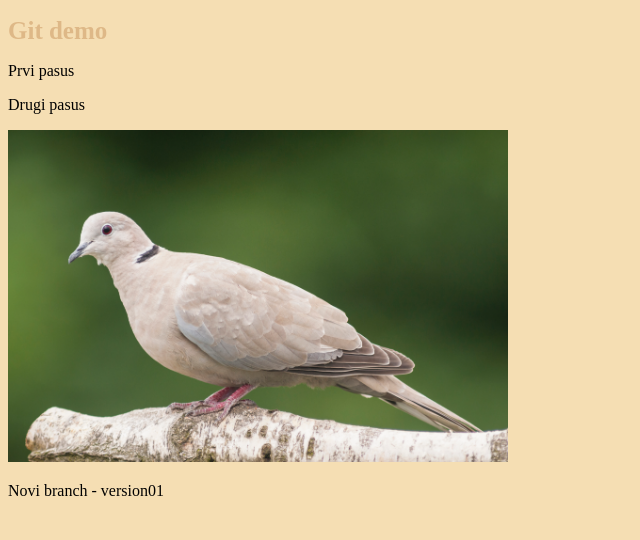
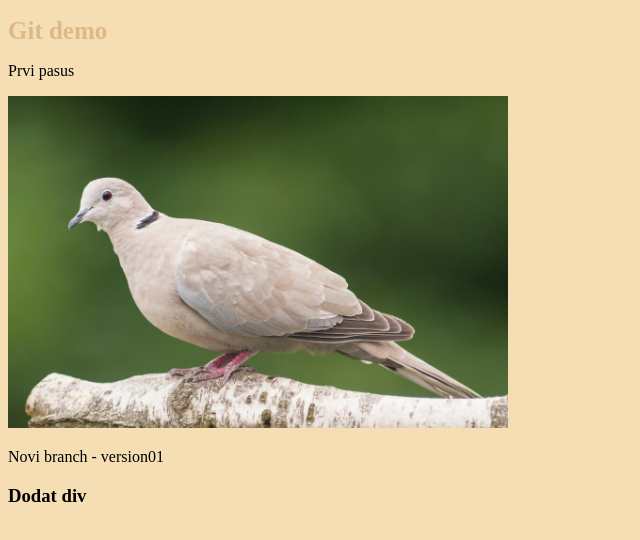
Before and after one commit to anaslavnic/smart, a plain HTML site: page index.html in a window 1280 px wide. Shown: the whole page, without its empty margins (0-640 px from the left). Drawn offline with Linux system fonts and the light colour scheme.

Commit message:
Dodat naslov

```diff
--- a/index.html
+++ b/index.html
@@ -11,9 +11,11 @@
     <h1>Git demo</h1>
 
     <p>Prvi pasus</p>
-    <p>Drugi pasus</p>
 
     <img src="images/c-dove.jpg" alt="collared dove" width="500px" />
     <p>Novi branch - version01</p>
+    <div>
+        <h3>Dodat div</h3>
+    </div>
 </body>
 </html>
```
